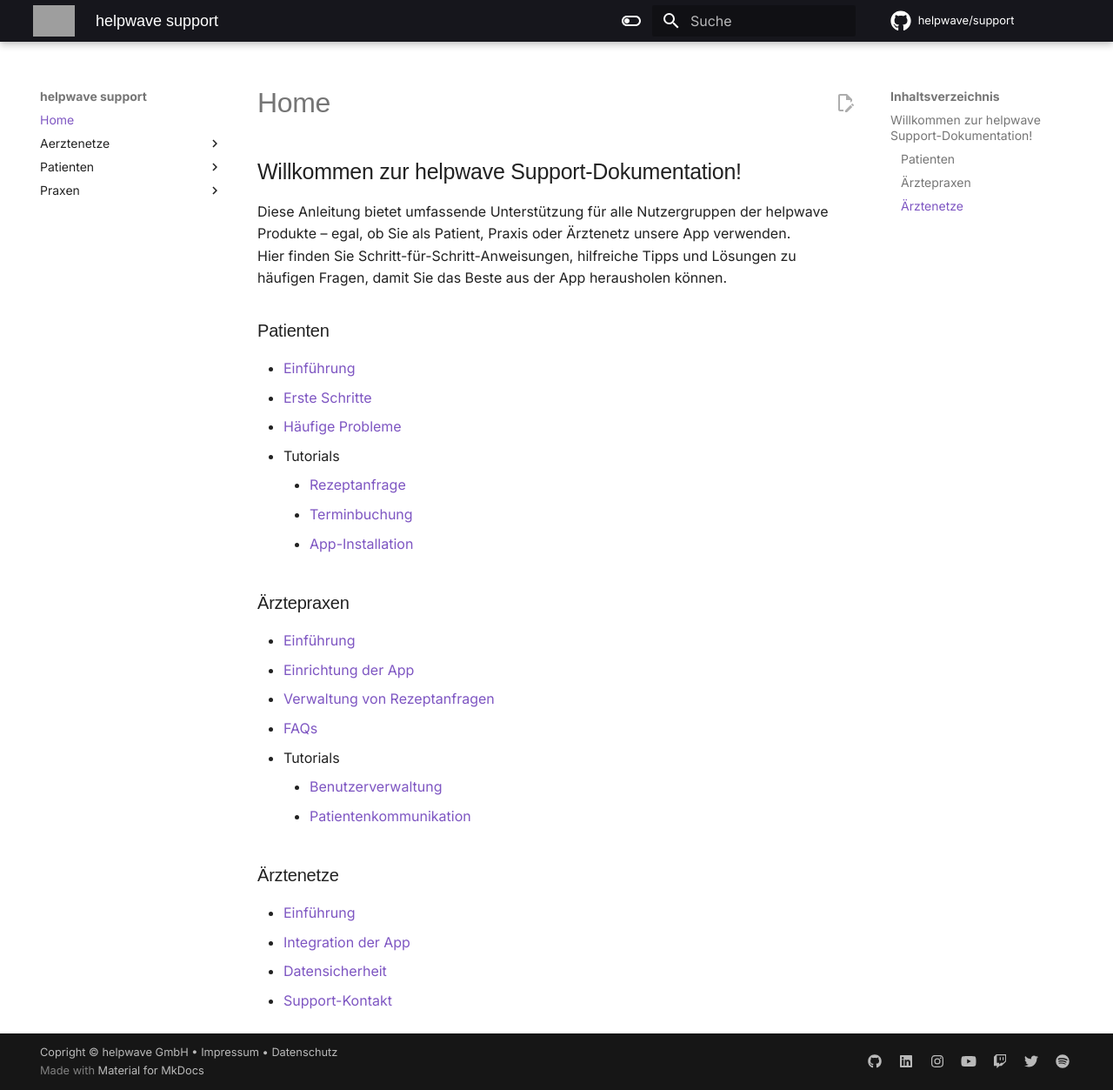
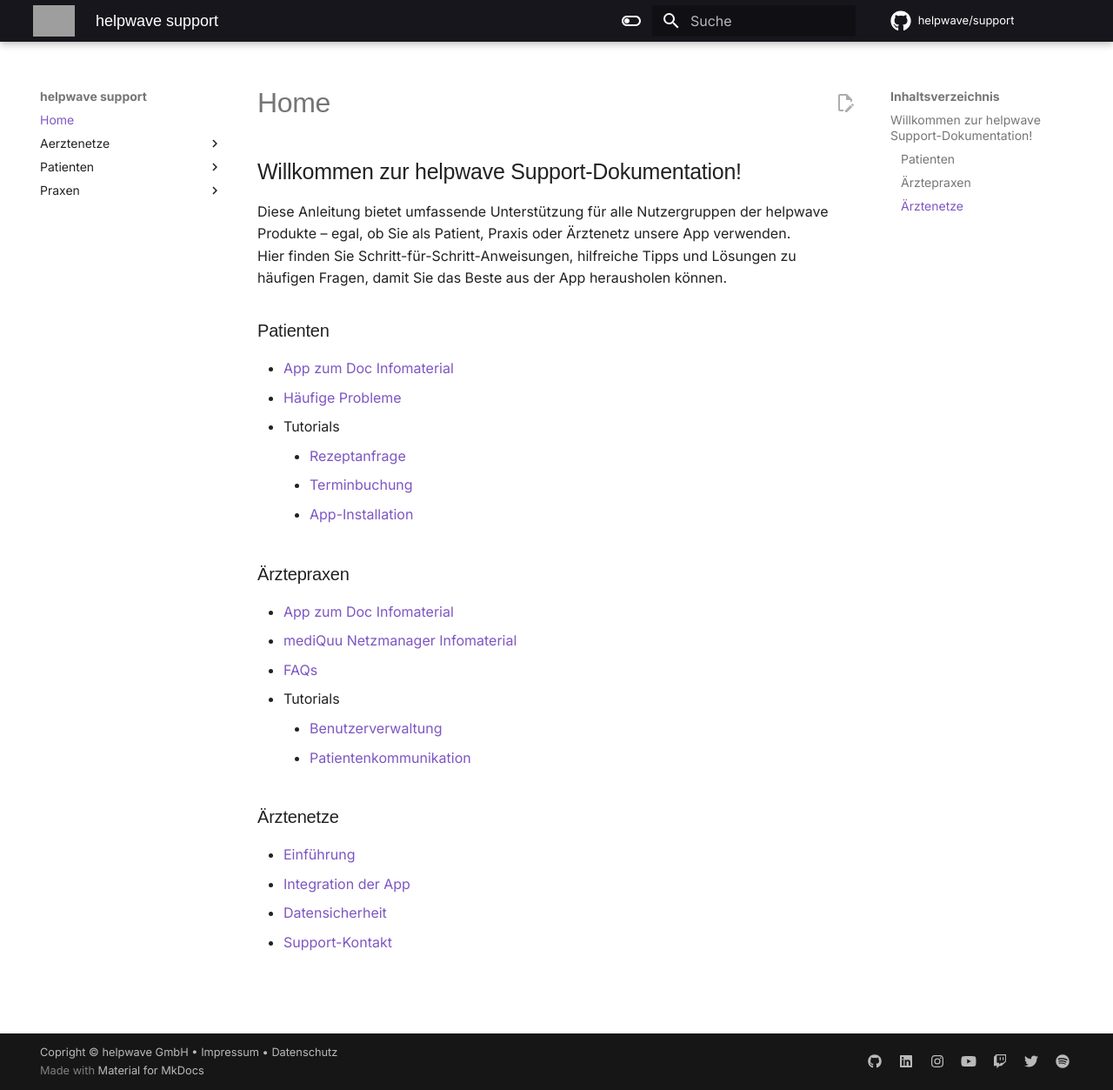
Before and after one commit to helpwave/support, an MkDocs documentation site: the page built from docs/index.md, in a window 1280 px wide and 1253 px high. Shown: the whole window at 87% size. Built offline with MkDocs 1.6.1 and Material for MkDocs 9.7.7, drawn with Linux system fonts in a browser that asks for light colours; comment, search, counter and statistics services are not loaded; grey boxes are pictures that could not be loaded.

Commit message:
Update index.md
Update

```diff
--- a/docs/index.md
+++ b/docs/index.md
@@ -4,8 +4,7 @@
 Hier finden Sie Schritt-für-Schritt-Anweisungen, hilfreiche Tipps und Lösungen zu häufigen Fragen, damit Sie das Beste aus der App herausholen können.
 
 ### Patienten
-- [Einführung](./patienten/intro.md)
-- [Erste Schritte](./patienten/erste-schritte.md)
+- [App zum Doc Infomaterial](./patienten/AppzumDoc.md)
 - [Häufige Probleme](./patienten/faq.md)
 - Tutorials
     - [Rezeptanfrage](./patienten/tutorials/rezeptanfrage.md)
@@ -13,9 +12,8 @@
     - [App-Installation](./patienten/tutorials/installation.md)
 
 ### Ärztepraxen
-- [Einführung](./praxen/intro.md)
-- [Einrichtung der App](./praxen/einrichtung.md)
-- [Verwaltung von Rezeptanfragen](./praxen/rezeptanfragen.md)
+- [App zum Doc Infomaterial](./praxen/AppzumDoc.md)
+- [mediQuu Netzmanager Infomaterial](./praxen/mediQuu Netzmanager.md)
 - [FAQs](./praxen/faq.md)
 - Tutorials
     - [Benutzerverwaltung](./praxen/tutorials/benutzerverwaltung.md)
```
